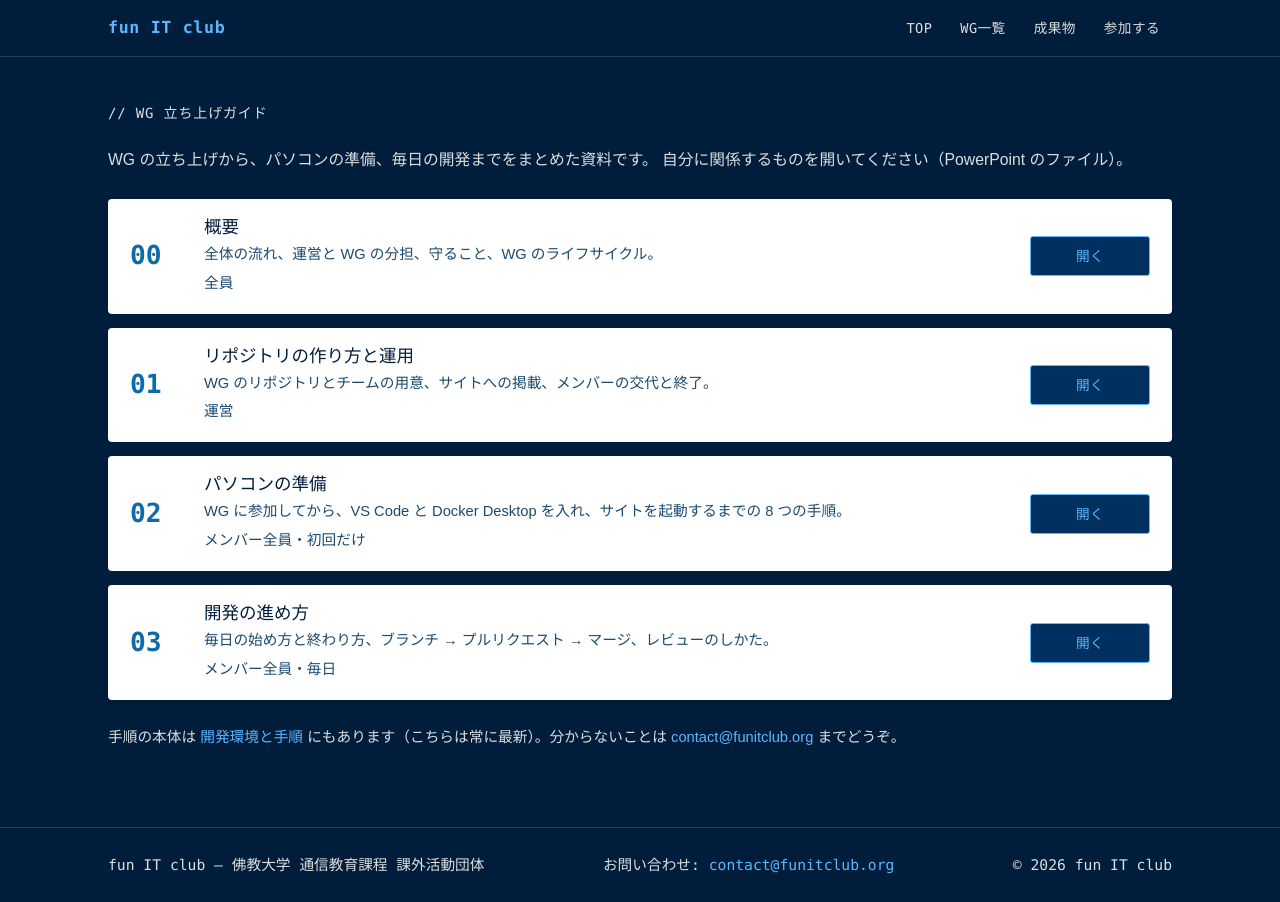
After one commit to funITclub/homepage, a Django app: page /guide/ in a window 1280 px wide. The commit adds this page. Run offline with Django 5.2, Linux system fonts and the light colour scheme; data comes from the database, SQL or seed files in the repository; data that the repository does not hold is empty.

Commit message:
資料の置き場 /guide/ を作り、WG に参加したところから案内する
メンバーが開発の手順に初めて触れるのは、WG に参加したときなので、
参加の完了画面と確認のメールから WG 立ち上げガイドへ案内する。

- 資料 4 本を docs/WG立ち上げガイド/ から static/guide/ へ移し、
  /guide/ の一覧ページから配る（ナビには出さない）
- 完了画面に「次はパソコンの準備（資料 02）」、メールに /guide/ の URL

Co-Authored-By: Claude Opus 5 <noreply@anthropic.com>

```diff
--- /dev/null
+++ b/home/templates/home/guide.html
@@ -0,0 +1,69 @@
+{% extends "base.html" %}
+{% load static %}
+
+{% block title %}WG 立ち上げガイド — fun IT club{% endblock %}
+
+{% block contents %}
+<div class="container">
+    <section class="section">
+        <div class="section-head">
+            <p class="section-label">// WG 立ち上げガイド</p>
+        </div>
+
+        <p class="guide-lead">
+            WG の立ち上げから、パソコンの準備、毎日の開発までをまとめた資料です。
+            自分に関係するものを開いてください（PowerPoint のファイル）。
+        </p>
+
+        {# 資料は static/guide/ に置く。差し替えるときはファイルを上書きする。 #}
+        <div class="guide-list">
+            <div class="card guide-item">
+                <p class="guide-no">00</p>
+                <div class="guide-body">
+                    <h2>概要</h2>
+                    <p>全体の流れ、運営と WG の分担、守ること、WG のライフサイクル。</p>
+                    <p class="guide-who">全員</p>
+                </div>
+                <a class="btn btn-primary" href="{% static 'guide/00_概要.pptx' %}">開く</a>
+            </div>
+
+            <div class="card guide-item">
+                <p class="guide-no">01</p>
+                <div class="guide-body">
+                    <h2>リポジトリの作り方と運用</h2>
+                    <p>WG のリポジトリとチームの用意、サイトへの掲載、メンバーの交代と終了。</p>
+                    <p class="guide-who">運営</p>
+                </div>
+                <a class="btn btn-primary" href="{% static 'guide/01_リポジトリの作り方と運用.pptx' %}">開く</a>
+            </div>
+
+            <div class="card guide-item">
+                <p class="guide-no">02</p>
+                <div class="guide-body">
+                    <h2>パソコンの準備</h2>
+                    <p>WG に参加してから、VS Code と Docker Desktop を入れ、サイトを起動するまでの 8 つの手順。</p>
+                    <p class="guide-who">メンバー全員・初回だけ</p>
+                </div>
+                <a class="btn btn-primary" href="{% static 'guide/02_パソコンの準備.pptx' %}">開く</a>
+            </div>
+
+            <div class="card guide-item">
+                <p class="guide-no">03</p>
+                <div class="guide-body">
+                    <h2>開発の進め方</h2>
+                    <p>毎日の始め方と終わり方、ブランチ → プルリクエスト → マージ、レビューのしかた。</p>
+                    <p class="guide-who">メンバー全員・毎日</p>
+                </div>
+                <a class="btn btn-primary" href="{% static 'guide/03_開発の進め方.pptx' %}">開く</a>
+            </div>
+        </div>
+
+        <p class="guide-note">
+            手順の本体は
+            <a href="https://github.com/funITclub/homepage/blob/main/docs/development.md" target="_blank" rel="noopener noreferrer">開発環境と手順</a>
+            にもあります（こちらは常に最新）。分からないことは
+            <a href="mailto:{{ public_contact }}">{{ public_contact }}</a> までどうぞ。
+        </p>
+    </section>
+</div>
+{% endblock %}
--- a/home/urls.py
+++ b/home/urls.py
@@ -15,6 +15,9 @@ urlpatterns = [
     path('join/apply/', views.JoinApplyView.as_view(), name='join_apply'),
     path('join/apply/done/', views.JoinDoneView.as_view(), name='join_apply_done'),
 
+    # WG 立ち上げガイド（資料）。ナビには置かず、参加の完了画面とメールから案内する。
+    path('guide/', views.GuideView.as_view(), name='guide'),
+
     # サブアプリ未実装のためのプレースホルダ
     path('coming-soon/', views.ComingSoonView.as_view(), name='coming_soon'),
 ]
--- a/home/views.py
+++ b/home/views.py
@@ -198,6 +198,18 @@ class JoinView(NavMixin, TemplateView):
 
 
 @method_decorator(login_not_required, name='dispatch')
+class GuideView(NavMixin, TemplateView):
+    """WG 立ち上げガイド（資料）の置き場。
+
+    「WG に参加」の完了画面と確認のメールから案内する。ナビには置かない
+    （メンバー向けで、初めて来た人に見せるページではないため）。
+    """
+
+    template_name = 'home/guide.html'
+    nav = ''
+
+
+@method_decorator(login_not_required, name='dispatch')
 class JoinApplyView(NavMixin, FormView):
     """参加を申し込む。案内（/join/）とは別ページにして、フォームだけを置く。
 
--- a/static/css/funitclub.css
+++ b/static/css/funitclub.css
@@ -606,6 +606,68 @@ a:hover {
 .coming .btn {
     max-width: 260px;
     margin: 0 auto;
+}
+
+/* ---------- WG 立ち上げガイド（/guide/） ---------- */
+
+.guide-lead {
+    margin: 0 0 24px;
+    color: var(--muted);
+    font-size: .9rem;
+}
+
+.guide-list {
+    display: grid;
+    gap: 14px;
+}
+
+.guide-item {
+    display: grid;
+    grid-template-columns: 56px 1fr 120px;
+    align-items: center;
+    gap: 18px;
+    padding: 18px 22px;
+}
+
+.guide-no {
+    margin: 0;
+    font-family: var(--mono);
+    font-size: 1.5rem;
+    font-weight: 700;
+    color: var(--accent-ink);
+}
+
+.guide-body h2 {
+    margin: 0 0 4px;
+    font-size: 1rem;
+    color: var(--ink);
+}
+
+.guide-body p {
+    margin: 0;
+    font-size: .84rem;
+    line-height: 1.7;
+    color: var(--ink-2);
+}
+
+.guide-who {
+    margin-top: 4px !important;
+    font-family: var(--mono);
+    font-size: .72rem;
+    color: var(--accent-ink);
+}
+
+.guide-note {
+    margin: 24px 0 0;
+    font-size: .84rem;
+    color: var(--muted);
+}
+
+@media (max-width: 720px) {
+    .guide-item {
+        grid-template-columns: 1fr;
+        gap: 10px;
+    }
 }
 
 /* ---------- WG への参加（/wg/<id>/join/） ---------- */
--- a/wgjoin/mail.py
+++ b/wgjoin/mail.py
@@ -25,7 +25,7 @@ def _footer(contact):
     )
 
 
-def send_link(email, wg, url, repo):
+def send_link(email, wg, url, repo, guide_url):
     """メンバーあて。リンクを開くと GitHub の登録に進む。"""
     contact = public_contact_email()
     minutes = settings.WG_JOIN_LINK_MAX_AGE // 60
@@ -39,6 +39,9 @@ def send_link(email, wg, url, repo):
             f'{wg.name} のリンクから入ってください。\n\n'
             'WG のリポジトリ（パソコンの準備で VS Code にクローンするもの）:\n'
             f'{repo}\n\n'
+            '■ 次にすること\n'
+            'パソコンの準備（VS Code と Docker Desktop）をします。手順は資料 02 にあります。\n'
+            f'{guide_url}\n\n'
             + _footer(contact)
         ),
         from_email=settings.DEFAULT_FROM_EMAIL,
--- a/wgjoin/templates/wgjoin/result.html
+++ b/wgjoin/templates/wgjoin/result.html
@@ -26,7 +26,9 @@
             <a class="btn btn-lg" href="{{ classroom_url }}" target="_blank" rel="noopener noreferrer">Classroom を開く</a>
             <p class="wgjoin-note">
                 WG のリポジトリ：<a href="{{ repo_url }}" target="_blank" rel="noopener noreferrer">{{ repo_url }}</a><br>
-                パソコンの準備（WG 立ち上げガイドの資料 02）で、この URL を VS Code にクローンします。
+                次は<strong>パソコンの準備</strong>です。
+                <a href="{% url 'home:guide' %}">WG 立ち上げガイド</a>の「資料 02 パソコンの準備」に沿って、
+                VS Code と Docker Desktop を入れ、この URL をクローンします。
             </p>
 
             {% elif outcome == 'github_cancelled' %}
--- a/wgjoin/tests.py
+++ b/wgjoin/tests.py
@@ -133,6 +133,8 @@ class JoinFlowTests(TestCase):
         self.assertEqual(outbox.outbox[0].to, [MEMBER])
         self.assertIn('http://testserver/wg/join/verify/', self.link_in_mail())
         self.assertIn('https://github.com/funITclub/wg-countdown', outbox.outbox[0].body)
+        # 次にすること（パソコンの準備）の資料へ案内する
+        self.assertIn('http://testserver/guide/', outbox.outbox[0].body)
         # リンクにアドレスは入れない
         self.assertNotIn('bu1111111111', self.link_in_mail())
 
@@ -211,6 +213,8 @@ class JoinFlowTests(TestCase):
         self.assertContains(response, 'https://classroom.google.com/c/OTg3NjU0MzIxMDk4')
         # クローンする WG のリポジトリへ案内する（リポジトリはチームと同じ名前）
         self.assertContains(response, 'https://github.com/funITclub/wg-countdown')
+        # 次にすること（パソコンの準備）の資料へ案内する
+        self.assertContains(response, reverse('home:guide'))
         self.assertNotIn(SESSION_KEY, self.client.session)
         self.assertNotIn('octo-student', '\n'.join(logs.output))
 
--- a/wgjoin/views.py
+++ b/wgjoin/views.py
@@ -79,7 +79,8 @@ def start(request, pk):
     try:
         if google.is_club_member(email, club_course_id()):
             url = request.build_absolute_uri(reverse('wgjoin:verify', args=[make_link_token(wg.pk)]))
-            mail.send_link(email, wg, url, repo_url(wg.github_team))
+            mail.send_link(email, wg, url, repo_url(wg.github_team),
+                           request.build_absolute_uri(reverse('home:guide')))
             logger.info('WG への参加: %s 確認のメールを送りました', wg.code)
         else:
             mail.send_not_member(email, wg, request.build_absolute_uri(reverse('home:join')))
```
Also changed, not shown: docs/development.md (+4 -0 lines), home/tests.py (+31 -0 lines), README.md, 8 other files.
